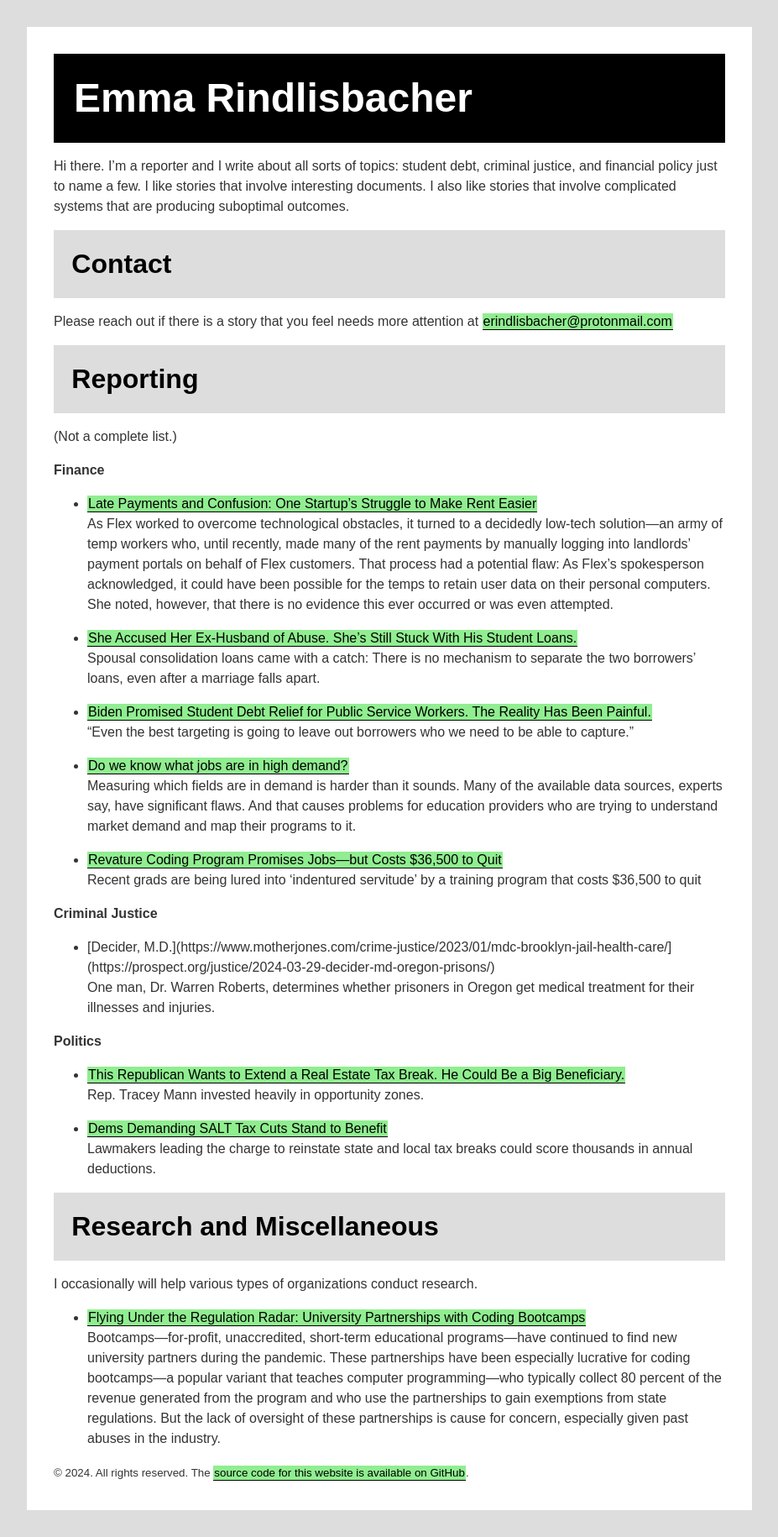
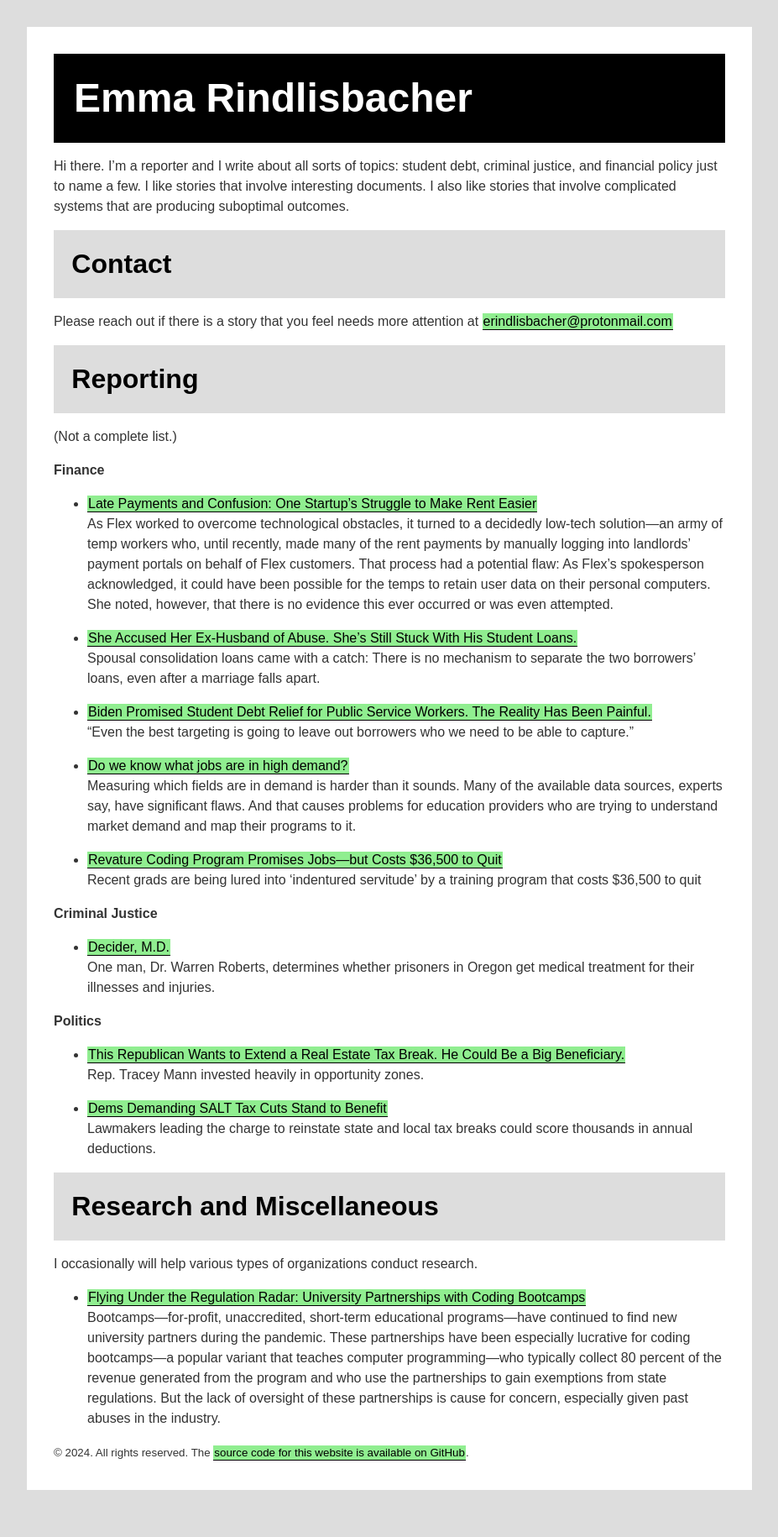
Before and after one commit to erindlisbacher/website, a Jekyll site: the page built from index.md, in a window 1280 px wide. Shown: the whole page at 84% size, without its empty margins (0-927 px from the left). Built offline with Jekyll 4.4.1, drawn with Linux system fonts in a browser that asks for light colours; after the commit the page ends 1806 px from its top, so only the background shows below that; part of the change alters nothing that is shown.

Commit message:
Update index.md

```diff
--- a/index.md
+++ b/index.md
@@ -34,7 +34,7 @@ Please reach out if there is a story that you feel needs more attention at <a hr
 
 ### Criminal Justice
 
-* [Decider, M.D.](https://www.motherjones.com/crime-justice/2023/01/mdc-brooklyn-jail-health-care/](https://prospect.org/justice/2024-03-29-decider-md-oregon-prisons/)
+* [Decider, M.D.](https://prospect.org/justice/2024-03-29-decider-md-oregon-prisons/)
   One man, Dr. Warren Roberts, determines whether prisoners in Oregon get medical treatment for their illnesses and injuries.
 
 ### Politics
```
